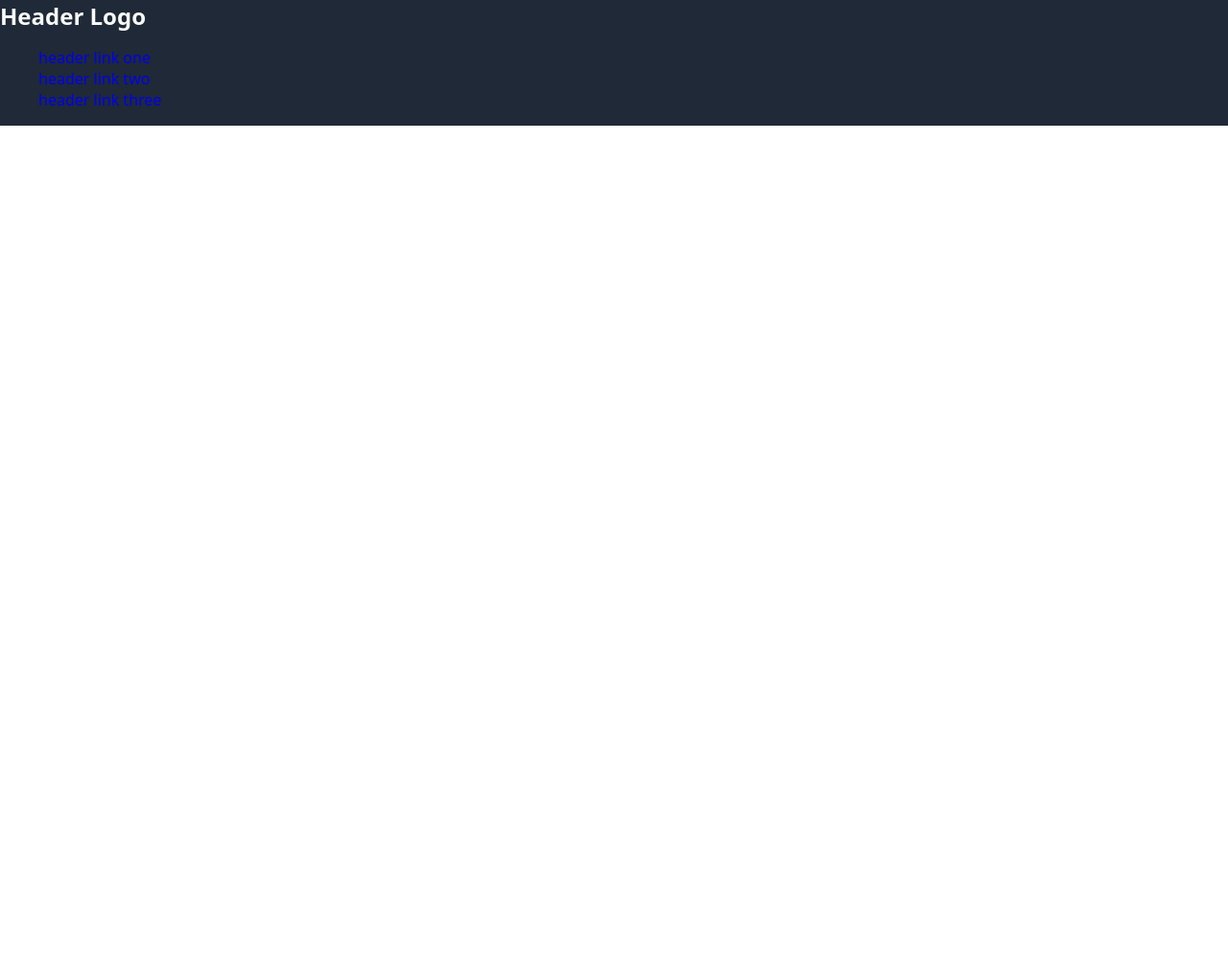
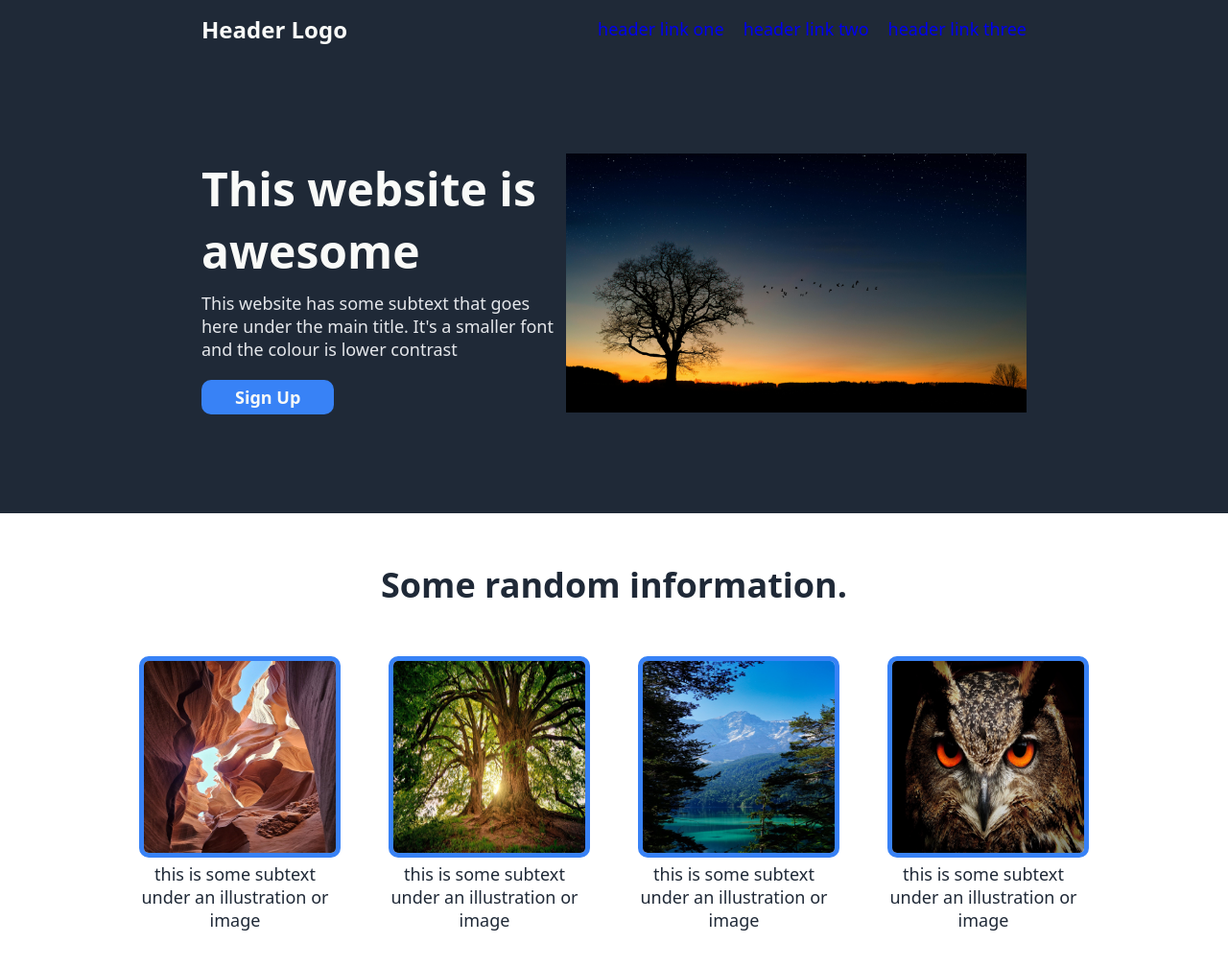
Before and after one commit to Jamesfindlater12/landing-page, a plain HTML site: page index.html in a window 1280 px wide. Shown: the whole page at 96% size. Before the commit the page ends 800 px from the top, so only its background shows below. Drawn offline with Linux system fonts and the light colour scheme.

Commit message:
update landing page project

```diff
--- a/index.html
+++ b/index.html
@@ -21,6 +21,71 @@
 
     </div>
 
+    <div class="section-1">
+
+        <div class="section-1-container">
+
+            <div class="hero-main">This website is awesome</div>
+
+            <div class="hero-secondary">This website has some subtext that goes here under the main title. It's a smaller font and the colour is lower contrast</div>
+
+            <a href="#"><button class="sign-up">Sign Up</button></a>
+
+        </div>
+
+        <div>
+
+          <img class="main-image" src="images/main-image.jpg" alt="Main Image">
+
+        </div>
+
+    </div>
+
+    <div class="section-2">
+
+        <div class="info-header">Some random information.</div>
+
+        <div class="info-list">
+
+            <div class="info-list-pt1">
+
+              <img class="info-list-image" src="images/nature-list-1.jpg" alt="Nature List Image 1">
+
+              <div class="info-list-text">this is some subtext under an illustration or image</div>
+
+            </div>
+
+
+            <div class="info-list-pt2">
+
+                <img class="info-list-image" src="images/nature-list-2.jpg"  alt="Nature List Image 2">
+
+                <div class="info-list-text">this is some subtext under an illustration or image</div>
+
+            </div>
+
+
+            <div class="info-list-pt3">
+
+                <img class="info-list-image" src="images/nature-list-3.jpg" alt="Nature List Image 3">
+
+                <div class="info-list-text">this is some subtext under an illustration or image</div>
+
+            </div>
+
+
+            <div class="info-list-pt4">
+
+                <img class="info-list-image" src="images/nature-list-4.jpg" alt="Nature List Image 4">
+
+                <div class="info-list-text">this is some subtext under an illustration or image</div>
+
+            </div>
+
+        </div>
+
+    </div>
+
 
 
 </body>
--- a/style.css
+++ b/style.css
@@ -6,19 +6,31 @@ body {
 
 a {
     text-decoration-line: none;
+
 }
 
 a:visited {
     color: #e5e7eb;
 }
 
-ul {
+ul, .header-link {
+    display: inline-flex;
     list-style-type: none;
+    gap: 20px;
 }
+
+.header, .section-1, .section-2 {
+    padding-top: 0px;
+    padding-bottom: 0px;
+    padding-left: 210px;
+    padding-right: 210px;
+   }
 
 .header {
     background-color: #1f2937;
     margin: 0px;
+    display: flex;
+    justify-content: space-between;
     align-items: center;
 }
 
@@ -28,8 +40,94 @@ ul {
     color: #F9FAF8;
 }
 
-.header-link {
-    display: inline-block;
+.header-link, .hero-secondary {
     color: #e5e7eb;
-    font-weight: 18px;
+    font-size: 18px;
 }
+
+.section-1 {
+    display: flex;
+    background-color: #1f2937;
+    align-items: center;
+    justify-content: space-between;
+    padding-top: 100px;
+    padding-bottom: 100px;
+
+}
+
+
+.hero-main {
+    font-size: 48px;
+    font-weight: 800;
+    color: #F9FAF8;
+
+}
+
+.sign-up {
+    font-family: system-ui, -apple-system, BlinkMacSystemFont, 'Segoe UI', Roboto, Oxygen, Ubuntu, Cantarell, 'Open Sans', 'Helvetica Neue', sans-serif;
+    background-color: #3882F6;
+    color: #F9FAF8;
+    font-weight: 600;
+    font-size: 18px;
+    padding-top: 6px;
+    padding-bottom: 6px;
+    padding-right: 35px;
+    padding-left: 35px;
+    border-radius: 10px;
+    border: none;
+    margin-top: 10px;
+}
+
+.main-image {
+    max-width: 480px;
+
+}
+
+.hero-secondary {
+    margin-top: 10px;
+    margin-bottom: 10px;
+}
+
+.section-1-container {
+    max-width: 450px;
+}
+
+.section-2 {
+    display: flex;
+    flex-direction: column;
+    align-items: center;
+    margin-bottom: 100px;
+}
+
+.info-header {
+    color: #1f2937;
+    font-size: 36px;
+    font-weight: 800;
+    margin: 50px;
+
+}
+
+.info-list {
+    display: flex;
+    gap: 50px;
+}
+
+.info-list-image {
+    max-width: 200px;
+    width: 200px;
+    height: 200px;
+    overflow: hidden;
+    border-style: solid;
+    border-width: thick;
+    border-radius: 10px;
+    border-color: #3882F6;
+
+
+}
+
+.info-list-text {
+    color: #1f2937;
+    font-size: 18px;
+    text-align: center;
+    max-width: 200px;
+}
```
Also changed, not shown: images/main-image.jpg (added), images/nature-list-1.jpg (added), images/nature-list-2.jpg (added), images/nature-list-3.jpg (added), images/nature-list-4.jpg (added), 1 other file.
